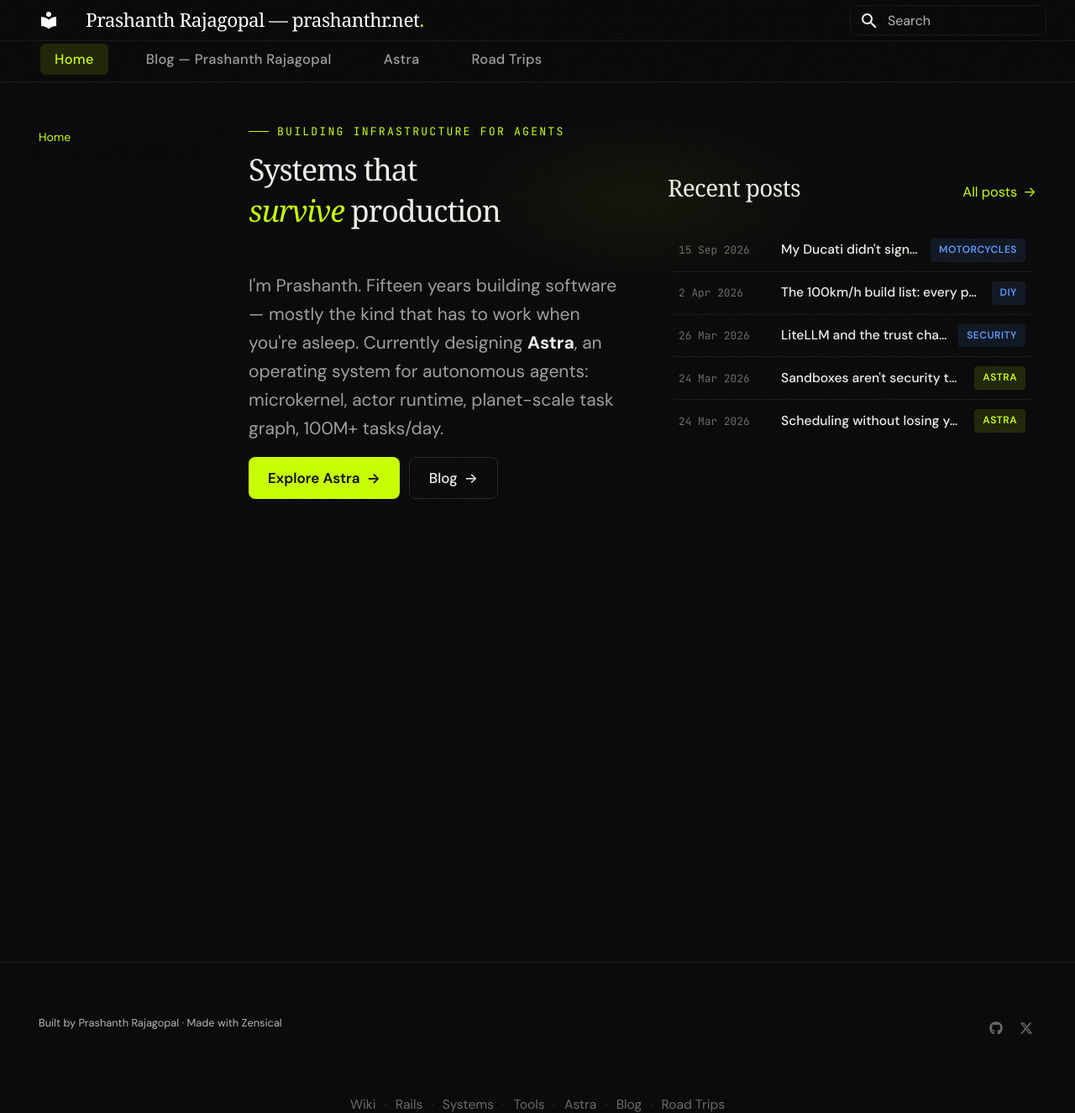
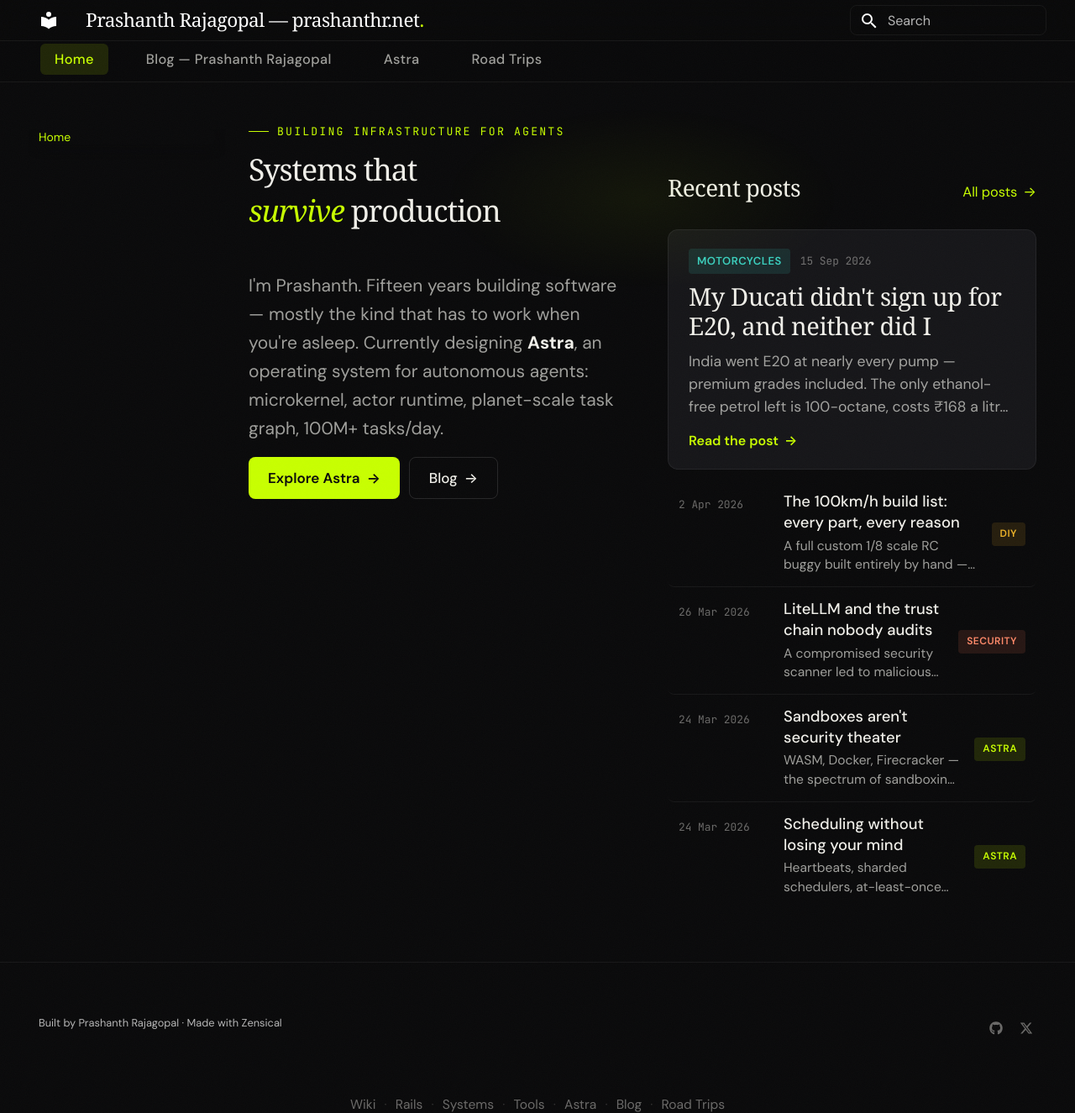
Before and after one commit to prashanthrajagopal/prashanthrajagopal.github.io, an MkDocs documentation site: the page built from docs/index.md, in a window 1280 px wide and 1325 px high. Shown: the whole window at 84% size. Built offline with MkDocs 1.6.1 and Material for MkDocs 9.7.7, drawn with Linux system fonts in a browser that asks for light colours; some web fonts are replaced.

Commit message:
ui: featured post card and descriptions on homepage recent posts
Newest post renders as a featured card with its front-matter description;
the other recent posts wrap their titles and show a two-line description
instead of truncating. Adds per-category tag colours (security, diy,
motorcycles) and uses them on the blog index.

```diff
--- a/docs/index.md
+++ b/docs/index.md
@@ -24,11 +24,11 @@ hide:
         <a class="pr-section-link" href="blog/">All posts <span aria-hidden="true">→</span></a>
       </div>
       <!-- LATEST_BLOG_AUTOGEN_START -->
-      <a class="pr-recent-row" href="blog/posts/my-ducati-didnt-sign-up-for-e20/"><span class="post-date">15 Sep 2026</span><span class="pr-recent-title-text">My Ducati didn&#x27;t sign up for E20, and neither did I</span><span class="post-tag tag-architecture">Motorcycles</span></a>
-      <a class="pr-recent-row" href="blog/posts/the-100kmph-build-list/"><span class="post-date">2 Apr 2026</span><span class="pr-recent-title-text">The 100km/h build list: every part, every reason</span><span class="post-tag tag-architecture">DIY</span></a>
-      <a class="pr-recent-row" href="blog/posts/litellm-and-the-trust-chain-nobody-audits/"><span class="post-date">26 Mar 2026</span><span class="pr-recent-title-text">LiteLLM and the trust chain nobody audits</span><span class="post-tag tag-architecture">Security</span></a>
-      <a class="pr-recent-row" href="blog/posts/sandboxes-arent-security-theater/"><span class="post-date">24 Mar 2026</span><span class="pr-recent-title-text">Sandboxes aren&#x27;t security theater</span><span class="post-tag tag-astra">Astra</span></a>
-      <a class="pr-recent-row" href="blog/posts/scheduling-without-losing-your-mind/"><span class="post-date">24 Mar 2026</span><span class="pr-recent-title-text">Scheduling without losing your mind</span><span class="post-tag tag-astra">Astra</span></a>
+      <a class="pr-featured-post" href="blog/posts/my-ducati-didnt-sign-up-for-e20/"><span class="pr-featured-meta"><span class="post-tag tag-motorcycles">Motorcycles</span><span class="post-date">15 Sep 2026</span></span><span class="pr-featured-title">My Ducati didn&#x27;t sign up for E20, and neither did I</span><span class="pr-featured-desc">India went E20 at nearly every pump — premium grades included. The only ethanol-free petrol left is 100-octane, costs ₹168 a litre, and is out of stock across most of Bengaluru.</span><span class="pr-featured-cta">Read the post <span aria-hidden="true">&rarr;</span></span></a>
+      <a class="pr-recent-row" href="blog/posts/the-100kmph-build-list/"><span class="post-date">2 Apr 2026</span><span class="pr-recent-body"><span class="pr-recent-title-text">The 100km/h build list: every part, every reason</span><span class="pr-recent-desc">A full custom 1/8 scale RC buggy built entirely by hand — chassis kit, motor, ESC, batteries, and every bolt chosen individually. The complete parts list for a 100km/h build sourced from India.</span></span><span class="post-tag tag-diy">DIY</span></a>
+      <a class="pr-recent-row" href="blog/posts/litellm-and-the-trust-chain-nobody-audits/"><span class="post-date">26 Mar 2026</span><span class="pr-recent-body"><span class="pr-recent-title-text">LiteLLM and the trust chain nobody audits</span><span class="pr-recent-desc">A compromised security scanner led to malicious LiteLLM PyPI packages that harvested credentials and spread through Kubernetes clusters in three hours.</span></span><span class="post-tag tag-security">Security</span></a>
+      <a class="pr-recent-row" href="blog/posts/sandboxes-arent-security-theater/"><span class="post-date">24 Mar 2026</span><span class="pr-recent-body"><span class="pr-recent-title-text">Sandboxes aren&#x27;t security theater</span><span class="pr-recent-desc">WASM, Docker, Firecracker — the spectrum of sandboxing when agents run tools you didn&#x27;t write. Deny by default, allow by exception.</span></span><span class="post-tag tag-astra">Astra</span></a>
+      <a class="pr-recent-row" href="blog/posts/scheduling-without-losing-your-mind/"><span class="post-date">24 Mar 2026</span><span class="pr-recent-body"><span class="pr-recent-title-text">Scheduling without losing your mind</span><span class="pr-recent-desc">Heartbeats, sharded schedulers, at-least-once delivery, and load shedding — the parts of distributed scheduling that nobody draws on the whiteboard.</span></span><span class="post-tag tag-astra">Astra</span></a>
   <!-- LATEST_BLOG_AUTOGEN_END -->
     </div>
   </div>
--- a/docs/stylesheets/prashantr-theme.css
+++ b/docs/stylesheets/prashantr-theme.css
@@ -429,9 +429,9 @@ body:has(.pr-home-hero) article.md-content__inner > :first-child {
 .pr-recent-row {
   display: grid;
   grid-template-columns: 5.5rem 1fr auto;
-  gap: 0.6rem;
-  align-items: center;
-  padding: 0.55rem 0.65rem;
+  gap: 0.75rem;
+  align-items: start;
+  padding: 0.7rem 0.65rem;
   border-radius: 8px;
   text-decoration: none !important;
   color: inherit !important;
@@ -452,16 +452,32 @@ body:has(.pr-home-hero) article.md-content__inner > :first-child {
   font-size: 0.7rem;
   color: var(--pr-text-tertiary);
   white-space: nowrap;
+  padding-top: 0.2rem;
+}
+
+.pr-recent-body {
+  display: flex;
+  flex-direction: column;
+  gap: 0.2rem;
+  min-width: 0;
 }
 
 .pr-recent-title-text {
-  font-size: 0.78rem;
+  font-size: 0.92rem;
   font-weight: 500;
   color: var(--pr-text);
   line-height: 1.35;
+  transition: color 0.2s var(--pr-ease);
+}
+
+.pr-recent-desc {
+  font-size: 0.78rem;
+  color: var(--pr-text-secondary);
+  line-height: 1.45;
+  display: -webkit-box;
+  -webkit-line-clamp: 2;
+  -webkit-box-orient: vertical;
   overflow: hidden;
-  text-overflow: ellipsis;
-  white-space: nowrap;
 }
 
 .pr-recent-row:hover .pr-recent-title-text {
@@ -471,6 +487,83 @@ body:has(.pr-home-hero) article.md-content__inner > :first-child {
 .pr-recent-row .post-tag {
   font-size: 0.6rem;
   white-space: nowrap;
+  margin-top: 0.15rem;
+}
+
+/* Featured (newest) post card */
+.pr-featured-post {
+  display: flex;
+  flex-direction: column;
+  gap: 0.5rem;
+  padding: 1.1rem 1.2rem 1rem;
+  margin-bottom: 0.6rem;
+  border-radius: 12px;
+  background: var(--pr-bg-card);
+  border: 1px solid var(--pr-border);
+  text-decoration: none !important;
+  color: inherit !important;
+  transition: border-color 0.2s var(--pr-ease), background 0.2s var(--pr-ease), transform 0.2s var(--pr-ease);
+}
+
+.pr-featured-post:hover {
+  background: var(--pr-bg-card-hover);
+  border-color: var(--pr-border-hover);
+  transform: translateY(-1px);
+}
+
+.pr-featured-meta {
+  display: flex;
+  align-items: center;
+  gap: 0.6rem;
+}
+
+.pr-featured-meta .post-date {
+  font-family: var(--pr-font-mono);
+  font-size: 0.7rem;
+  color: var(--pr-text-tertiary);
+}
+
+.pr-featured-title {
+  font-family: var(--pr-font-display);
+  font-size: 1.55rem;
+  line-height: 1.15;
+  letter-spacing: -0.015em;
+  color: var(--pr-text);
+  transition: color 0.2s var(--pr-ease);
+}
+
+.pr-featured-post:hover .pr-featured-title {
+  color: var(--pr-accent);
+}
+
+.pr-featured-desc {
+  font-size: 0.88rem;
+  color: var(--pr-text-secondary);
+  line-height: 1.55;
+  display: -webkit-box;
+  -webkit-line-clamp: 3;
+  -webkit-box-orient: vertical;
+  overflow: hidden;
+}
+
+.pr-featured-cta {
+  font-size: 0.8rem;
+  font-weight: 600;
+  color: var(--pr-accent);
+  display: inline-flex;
+  align-items: center;
+  gap: 0.35rem;
+  margin-top: 0.15rem;
+}
+
+@media (max-width: 480px) {
+  .pr-recent-row {
+    grid-template-columns: 1fr auto;
+  }
+  .pr-recent-row .post-date {
+    grid-column: 1 / -1;
+    padding-top: 0;
+  }
 }
 
 .pr-home-hero::before {
@@ -848,6 +941,21 @@ body:has(.pr-home-hero) article.md-content__inner > :first-child {
   color: #c45c68;
 }
 
+.tag-security {
+  background: rgba(255, 122, 89, 0.12);
+  color: #ff8a6a;
+}
+
+.tag-diy {
+  background: rgba(240, 180, 41, 0.12);
+  color: #f0b429;
+}
+
+.tag-motorcycles {
+  background: rgba(58, 208, 192, 0.12);
+  color: #3ad0c0;
+}
+
 .blog-queue-section {
   margin-top: 2.75rem;
   padding-top: 2rem;
```
Also changed, not shown: docs/blog/index.md (+2 -2 lines), 1 other file.
